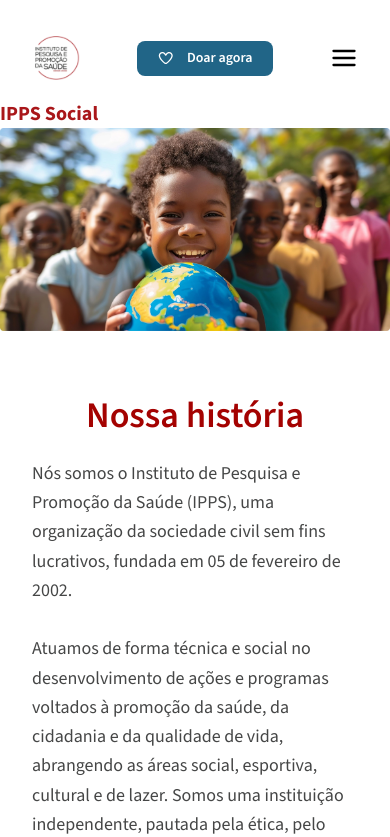
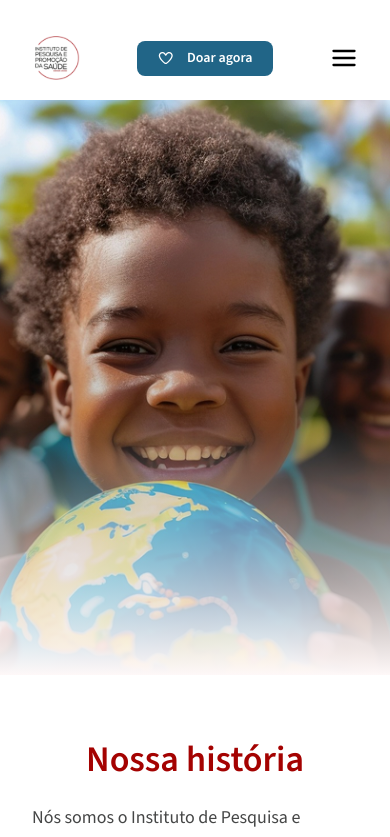
Before and after one commit to MF-Sergio/IPPS, a React (Vite) app: page /quem-somos in a window 390 px wide. Shown: the top 837 px of the page. Built offline with nearby package versions, Linux system fonts and the light colour scheme.

Commit message:
feat: ajustado a foto do hero para o design no mobile

```diff
--- a/src/pages/QuemSomos/components/Hero/Hero.tsx
+++ b/src/pages/QuemSomos/components/Hero/Hero.tsx
@@ -4,11 +4,23 @@ export default function Hero() {
   return (
     <section className="container mx-auto">
       <div>
-        <h1 className="text-xl text-start !font-bold text-[var(--titulo)]">
+        <h1 className="hidden text-xl text-start !font-bold text-[var(--titulo)] sm:block">
           IPPS Social
         </h1>
-        <img src={img} alt="Imagem de uma criança segurando um globo terrestre e outras crianças ao fundo" className="w-full h-auto" />
+
+        <div className="relative">
+          <img
+            src={img}
+            alt="Imagem de uma criança segurando um globo terrestre e outras crianças ao fundo"
+            className="h-[575px] w-full object-cover object-[50%_38%] sm:h-auto sm:object-contain sm:object-center"
+          />
+
+          <div
+            aria-hidden="true"
+            className="pointer-events-none absolute inset-0 bg-[linear-gradient(to_bottom,transparent_0%,rgba(0,0,0,0.2)_55%,#FEF8F8_100%)] sm:hidden"
+          />
+        </div>
       </div>
     </section>
-  )
+  );
 }
```
